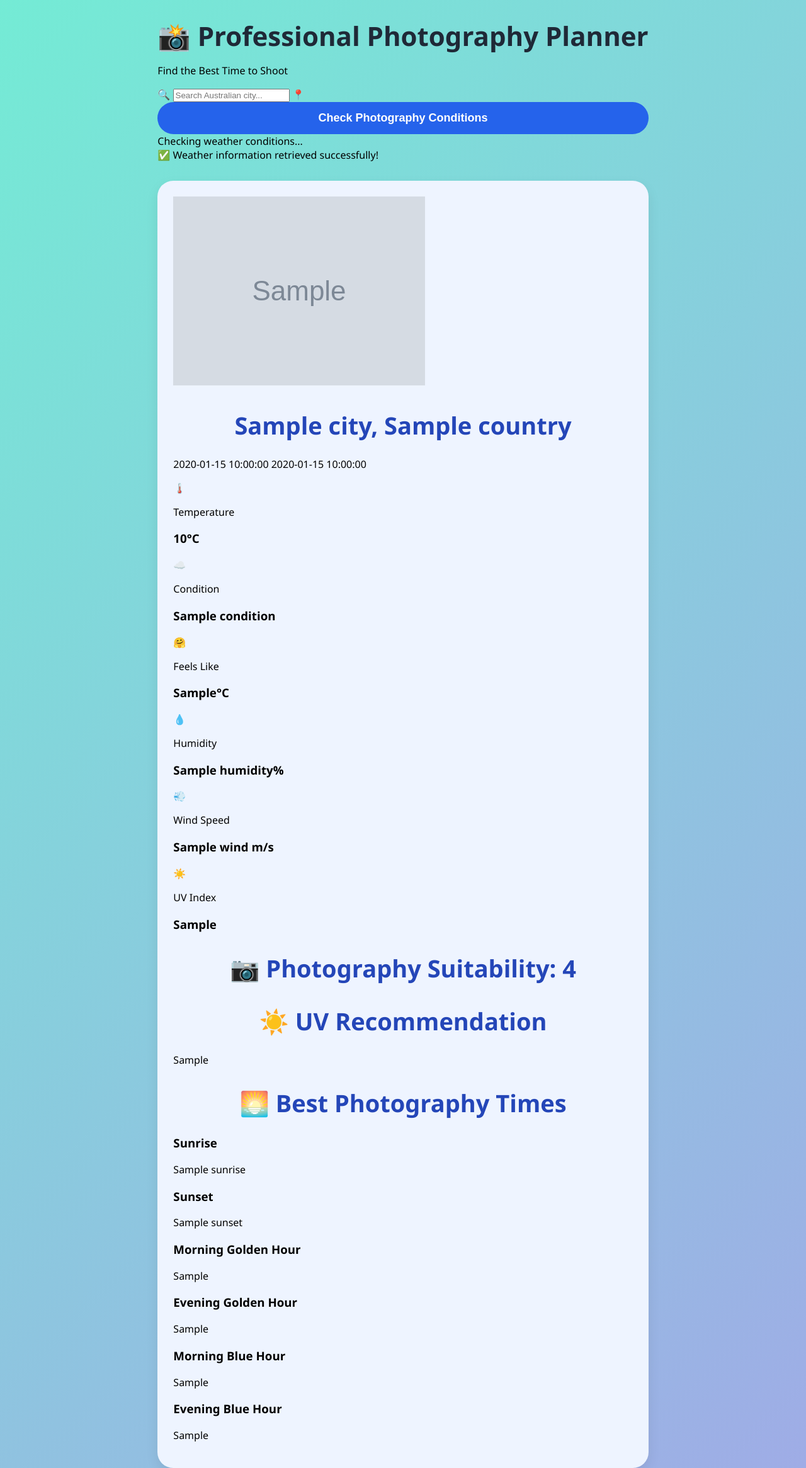
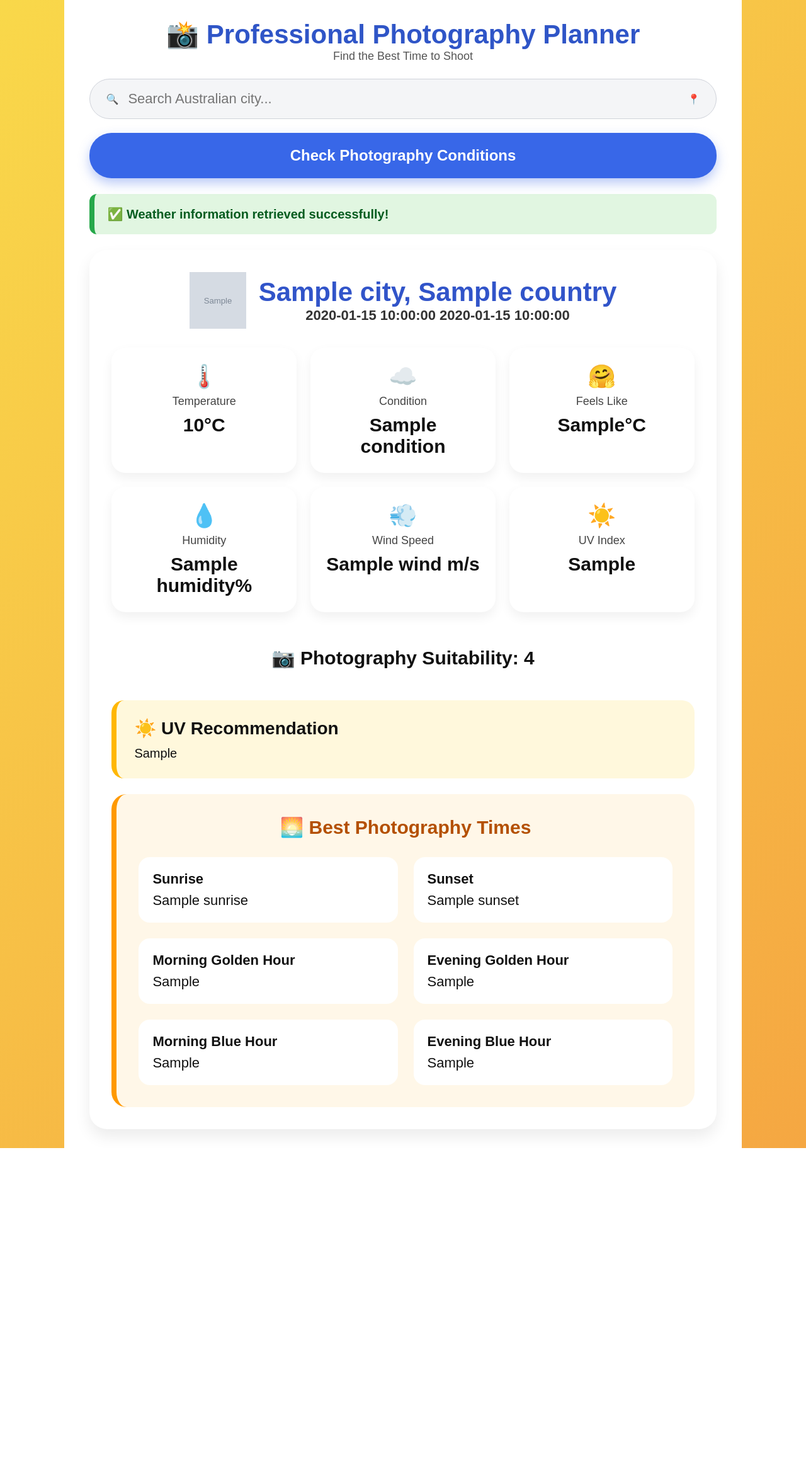
Before and after one commit to bandanarimal7-star/professional-photography-planner, a Flask app: template templates/index.html in a window 1280 px wide. Shown: the whole page at 63% size. After the commit the page ends 1823 px from the top, so only its background shows below. Run offline with Flask 3, Linux system fonts and the light colour scheme; the template is opened without the code that fills it: most values are stand-ins (such as "Sample title", 1, 10 or a date in 2020); grey boxes marked "Sample" are stand-in pictures.

Commit message:
Update style.css

```diff
--- a/static/css/style.css
+++ b/static/css/style.css
@@ -1,172 +1,335 @@
-body {
-    font-family: 'Segoe UI', Tahoma, Geneva, Verdana, sans-serif;
+* {
     margin: 0;
     padding: 0;
-    background: linear-gradient(135deg, #74ebd5, #9face6);
+    box-sizing: border-box;
+}
+
+body {
+    font-family: Arial, Helvetica, sans-serif;
+    background: linear-gradient(135deg, #f9d84a, #f5a742);
     min-height: 100vh;
+    color: #111;
+}
+
+.page-wrapper {
+    width: 84%;
+    max-width: 1250px;
+    margin: auto;
+    background: #ffffff;
+    min-height: 100vh;
+    padding: 30px 40px;
+}
+
+.app-header {
+    text-align: center;
+    margin-bottom: 25px;
+}
+
+.app-header h1 {
+    font-size: 42px;
+    color: #2f55c7;
+}
+
+.app-header p {
+    font-size: 18px;
+    color: #555;
+}
+
+.search-box {
+    margin-bottom: 25px;
+}
+
+.input-wrapper {
+    background: #f4f5f7;
+    border: 1px solid #d0d3da;
+    border-radius: 40px;
+    padding: 18px 25px;
+    display: flex;
+    align-items: center;
+    gap: 15px;
+    margin-bottom: 22px;
+}
+
+.input-wrapper input {
+    border: none;
+    outline: none;
+    background: transparent;
+    flex: 1;
+    font-size: 22px;
+}
+
+.search-box button {
+    width: 100%;
+    border: none;
+    border-radius: 35px;
+    padding: 22px;
+    background: #3867e8;
+    color: white;
+    font-size: 24px;
+    font-weight: bold;
+    cursor: pointer;
+    box-shadow: 0 8px 18px rgba(56, 103, 232, 0.35);
+}
+
+.search-box button:hover {
+    background: #244fc2;
+}
+
+.loading {
+    display: none;
+    align-items: center;
+    justify-content: center;
+    gap: 12px;
+    background: #fff3cd;
+    color: #7a5b00;
+    padding: 18px;
+    border-radius: 12px;
+    margin-bottom: 20px;
+    font-size: 20px;
+    font-weight: bold;
+}
+
+.spinner {
+    width: 26px;
+    height: 26px;
+    border: 4px solid #ddd;
+    border-top: 4px solid #3867e8;
+    border-radius: 50%;
+    animation: spin 1s linear infinite;
+}
+
+@keyframes spin {
+    100% {
+        transform: rotate(360deg);
+    }
+}
+
+.alert {
+    padding: 20px;
+    border-radius: 12px;
+    margin-bottom: 25px;
+    font-size: 20px;
+    font-weight: bold;
+}
+
+.success {
+    background: #e1f6e1;
+    color: #055c1f;
+    border-left: 8px solid #26a84a;
+}
+
+.error {
+    background: #ffe3e3;
+    color: #8a0000;
+    border-left: 8px solid #d62828;
+}
+
+.weather-card {
+    padding: 35px;
+    border-radius: 28px;
+    box-shadow: 0 12px 25px rgba(0, 0, 0, 0.08);
+}
+
+.day-theme {
+    background: linear-gradient(135deg, #eef5ff, #fff7d6);
+}
+
+.night-theme {
+    background: linear-gradient(135deg, #0f172a, #312e81);
+}
+
+.location-section {
     display: flex;
     justify-content: center;
     align-items: center;
+    gap: 20px;
+    text-align: center;
+    margin-bottom: 30px;
 }
 
-.container {
-    background: white;
-    width: 90%;
-    max-width: 750px;
-    padding: 35px;
-    border-radius: 25px;
-    text-align: center;
-    box-shadow: 0 15px 35px rgba(0,0,0,0.15);
+.location-section img {
+    width: 90px;
+    height: 90px;
 }
 
-h1 {
-    color: #1f2937;
-    margin-bottom: 10px;
+.location-section h2 {
     font-size: 42px;
+    color: #3154c9;
 }
 
-.subtitle {
-    color: #6b7280;
+.location-section p {
+    font-size: 22px;
+    font-weight: bold;
+    color: #333;
+}
+
+.night-theme .location-section h2,
+.night-theme .location-section p {
+    color: white;
+}
+
+.weather-grid {
+    display: grid;
+    grid-template-columns: repeat(3, 1fr);
+    gap: 22px;
     margin-bottom: 30px;
+}
+
+.info-card {
+    background: white;
+    border-radius: 22px;
+    padding: 25px;
+    text-align: center;
+    box-shadow: 0 8px 18px rgba(0, 0, 0, 0.06);
+    color: #111;
+}
+
+.info-card span {
+    font-size: 36px;
+}
+
+.info-card p {
+    margin-top: 8px;
+    color: #444;
     font-size: 18px;
 }
 
-.search-bar {
-    display: flex;
-    align-items: center;
-    background: #f3f4f6;
-    border-radius: 50px;
-    padding: 12px 18px;
-    border: 1px solid #d1d5db;
-    margin-bottom: 20px;
+.info-card h3 {
+    margin-top: 10px;
+    font-size: 30px;
+    color: #111;
 }
 
-.search-bar input {
-    flex: 1;
-    border: none;
-    outline: none;
-    background: transparent;
-    font-size: 18px;
-    padding: 12px;
+.rating-card {
+    text-align: center;
+    padding: 25px;
+    border-radius: 20px;
+    margin-bottom: 25px;
 }
 
-.search-icon,
-.location-icon {
-    font-size: 22px;
-}
-
-button {
-    width: 100%;
-    padding: 15px;
-    border: none;
-    border-radius: 50px;
-    background: #2563eb;
-    color: white;
-    font-size: 18px;
-    font-weight: bold;
-    cursor: pointer;
-    transition: 0.3s;
-}
-
-button:hover {
-    background: #1d4ed8;
-    transform: translateY(-3px);
-    opacity: 0.9;
-}
-
-.weather-card {
-    margin-top: 30px;
-    background: #eef4ff;
-    border-radius: 25px;
-    padding: 25px;
-    text-align: left;
-    box-shadow: 0 8px 20px rgba(0,0,0,0.08);
-}
-
-.weather-card h2 {
-    text-align: center;
-    color: #2446b8;
-    margin-bottom: 25px;
-    font-size: 38px;
-}
-
-.weather-details p {
-    font-size: 22px;
-    margin: 16px 0;
-}
-
-.suitability {
-    margin-top: 25px;
-    font-size: 22px;
-    font-weight: bold;
-    text-align: center;
-    padding: 15px;
-    border-radius: 15px;
+.rating-card h2 {
+    font-size: 30px;
 }
 
 .excellent {
-    background: #d4f8d4;
-    color: #1b8f1b;
+    background: #d2f8d2;
+    color: #027a02;
 }
 
 .good {
-    background: #dff4ff;
-    color: #0b6fa4;
+    background: #d9ecff;
+    color: #0057b8;
 }
 
-.moderate {
-    background: #fff4cc;
-    color: #b8860b;
+.fair {
+    background: #fff0c2;
+    color: #9a6200;
 }
 
 .not-ideal {
-    background: #ffd9d9;
-    color: #c62828;
+    background: #ffd6d6;
+    color: #a00000;
 }
 
-.error {
-    margin-top: 25px;
-    padding: 18px;
-    background: #ffe5e5;
-    border-left: 6px solid #ff4d4d;
-    color: #c62828;
-    font-weight: bold;
-    border-radius: 12px;
-    text-align: left;
-    font-size: 18px;
+.uv-card {
+    background: #fff8dc;
+    border-left: 8px solid #ffb703;
+    padding: 28px;
+    border-radius: 20px;
+    margin-bottom: 25px;
+    color: #111;
 }
 
-.success-message {
-    margin-top: 25px;
-    padding: 15px;
-    background: #e8f9e8;
-    border-left: 6px solid #28a745;
-    color: #1b5e20;
-    font-weight: bold;
-    border-radius: 12px;
-    text-align: left;
+.uv-card h2 {
+    font-size: 28px;
+    margin-bottom: 12px;
+    color: #111;
+}
+
+.uv-card p {
+    font-size: 20px;
+    color: #111;
+}
+
+.golden-card {
+    background: #fff7e8;
+    border-left: 8px solid #ff9900;
+    padding: 35px;
+    border-radius: 24px;
+    color: #111;
+}
+
+.golden-card h2 {
+    text-align: center;
+    color: #b45000;
+    margin-bottom: 30px;
+    font-size: 30px;
+}
+
+.time-grid {
+    display: grid;
+    grid-template-columns: repeat(2, 1fr);
+    gap: 25px;
+}
+
+.time-card {
+    background: white;
+    padding: 22px;
+    border-radius: 18px;
+    color: #111;
+}
+
+.time-card h3 {
+    font-size: 22px;
+    color: #111;
+    margin-bottom: 8px;
+}
+
+.time-card p {
+    font-size: 22px;
+    color: #111;
 }
 
 @media (max-width: 768px) {
-    .container {
-        width: 92%;
-        padding: 25px;
+    .page-wrapper {
+        width: 100%;
+        padding: 20px;
     }
 
-    h1 {
+    .app-header h1 {
         font-size: 32px;
     }
 
-    .subtitle {
-        font-size: 16px;
+    .input-wrapper input {
+        font-size: 18px;
     }
 
-    .weather-card h2 {
-        font-size: 30px;
+    .search-box button {
+        font-size: 20px;
+        padding: 18px;
     }
 
-    .weather-details p,
-    .suitability {
-        font-size: 18px;
+    .location-section {
+        flex-direction: column;
+    }
+
+    .location-section h2 {
+        font-size: 32px;
+    }
+
+    .weather-grid {
+        grid-template-columns: 1fr;
+    }
+
+    .time-grid {
+        grid-template-columns: 1fr;
+    }
+
+    .weather-card {
+        padding: 22px;
+    }
+
+    .rating-card h2 {
+        font-size: 24px;
     }
 }
```
